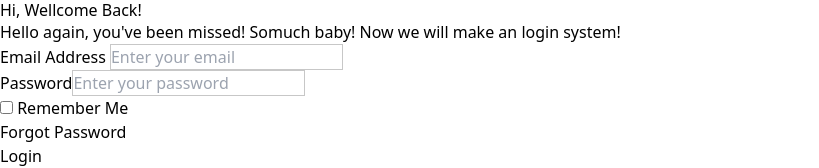
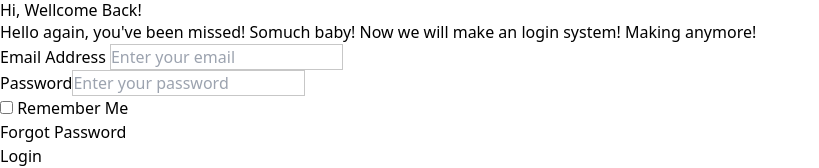
Before and after one commit to ElisandroF07/testeRepo, a React (Create React App) app: page / in a window 1280 px wide. Shown: the top 168 px of the page, without its empty margins (0-819 px from the left). Built offline with nearby package versions, Linux system fonts and the light colour scheme.

Commit message:
feat: add age at login sys

```diff
--- a/src/App/form.tsx
+++ b/src/App/form.tsx
@@ -22,6 +22,7 @@ export const Form = () => {
 			<p className='font-light text-[14px] mt-[15px] text-[#767676]'>
 				Hello again, you've been missed! Somuch baby!
 				Now we will make an login system!
+				Making anymore!
 			</p>
 		</div>
       	<form onSubmit={handleSubmit(createUser)} className='mt-[30px] flex flex-col gap-[20px] w-[400px]'>
```
